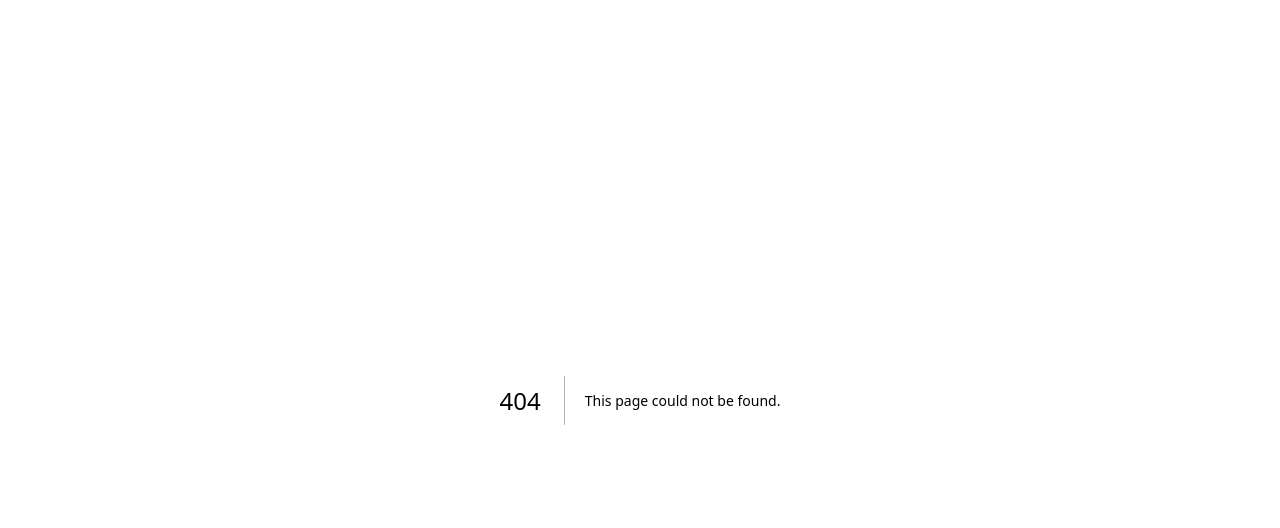
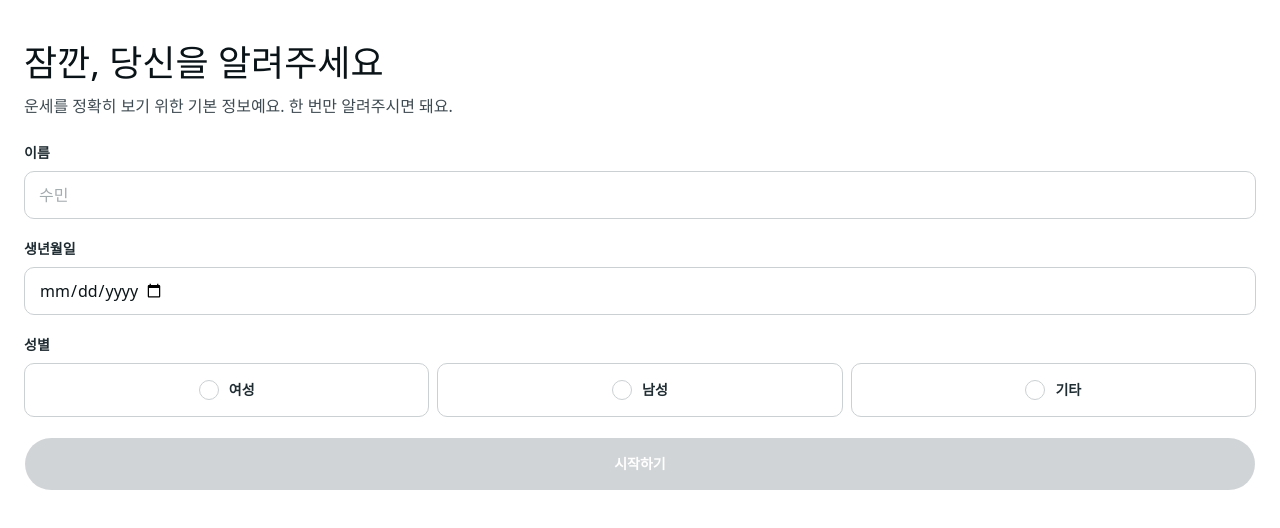
Before and after one commit to heyday1019/momentum_with_claude, a Next.js app: page /onboarding in a window 1280 px wide. Before the commit this address had no page. Shown: the top 528 px of the page. Built offline with nearby package versions, Linux system fonts and the light colour scheme.

Commit message:
feat(routes): /onboarding profile setup

```diff
--- /dev/null
+++ b/src/app/onboarding/page.tsx
@@ -0,0 +1,17 @@
+import { ProfileForm } from '@/components/fortune/profile-form'
+
+export default function OnboardingPage() {
+  return (
+    <main className="flex min-h-screen flex-col p-6 pt-10 gap-6">
+      <header className="flex flex-col gap-2">
+        <h1 className="text-4xl font-medium leading-tight text-fortune-ink-deep">
+          잠깐, 당신을 알려주세요
+        </h1>
+        <p className="text-base text-fortune-charcoal leading-relaxed">
+          운세를 정확히 보기 위한 기본 정보예요. 한 번만 알려주시면 돼요.
+        </p>
+      </header>
+      <ProfileForm ctaLabel="시작하기" redirectAfter="/" />
+    </main>
+  )
+}
```
